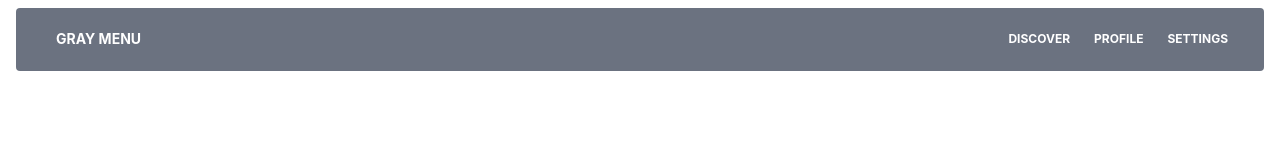
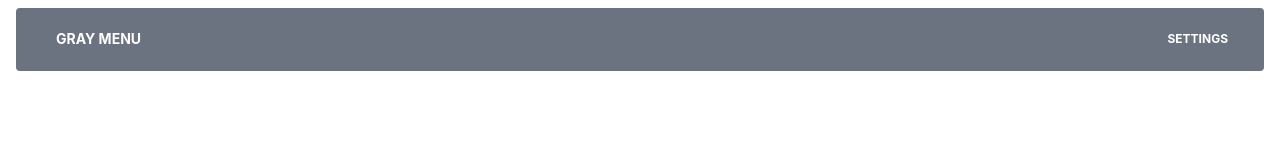
Before and after one commit to PK007PK/p41gsap, a React (Create React App) app: page / in a window 1280 px wide. Shown: the top 160 px of the page. Built offline with nearby package versions, Linux system fonts and the light colour scheme.

Commit message:
Testing library

```diff
--- a/src/components/Menu.js
+++ b/src/components/Menu.js
@@ -30,22 +30,6 @@ export default function Menu() {
                     className="px-3 py-2 flex items-center text-xs uppercase font-bold leading-snug text-white hover:opacity-75"
                     href="#pablo"
                   >
-                    Discover
-                  </a>
-                </li>
-                <li className="nav-item">
-                  <a
-                    className="px-3 py-2 flex items-center text-xs uppercase font-bold leading-snug text-white hover:opacity-75"
-                    href="#pablo"
-                  >
-                    Profile
-                  </a>
-                </li>
-                <li className="nav-item">
-                  <a
-                    className="px-3 py-2 flex items-center text-xs uppercase font-bold leading-snug text-white hover:opacity-75"
-                    href="#pablo"
-                  >
                     Settings
                   </a>
                 </li>
--- a/src/components/SvgScene.js
+++ b/src/components/SvgScene.js
@@ -5,20 +5,19 @@ export default function SvgScene() {
   const wrapper = useRef(null);
 
   useEffect(() => {
-    const [sceneElements, textBlock] = wrapper.current.children;
+    const [sceneElements] = wrapper.current.children;
     const person = sceneElements.getElementById("Person");
     const task1 = sceneElements.getElementById("Task1");
     const task2 = sceneElements.getElementById("Task2");
     const task3 = sceneElements.getElementById("Task3");
-    const text = textBlock;
 
-    gsap.set([person, task1, task2, task3, text], { autoAlpha: 0 });
+    gsap.set([person, task1, task2, task3, ".textBlock"], { autoAlpha: 0 });
     gsap.set([person, task1, task2, task3], { autoAlpha: 0 });
     gsap.set([task1, task2, task3], { transformOrigin: "50% 50%" });
 
     const texttl = gsap.timeline({ defaults: { ease: "power3.inOut" } });
     texttl.fromTo(
-      text,
+      ".textBlock",
       { x: "+=300" },
       { duration: 1, x: "-=300", autoAlpha: 1 }
     );
@@ -33,7 +32,7 @@ export default function SvgScene() {
   return (
     <div ref={wrapper} className="flex items-center p-20 justify-between">
       <Scene className="mx-auto w-5/12" />
-      <div className="w-6/12 py-10">
+      <div className="w-6/12 py-10 textBlock">
         <h1 className="text-lg font-medium mb-5">
           Excepteur tempor deserunt qui nulla reprehenderit labore minim
           exercitation eiusmod sint excepteur.
```
